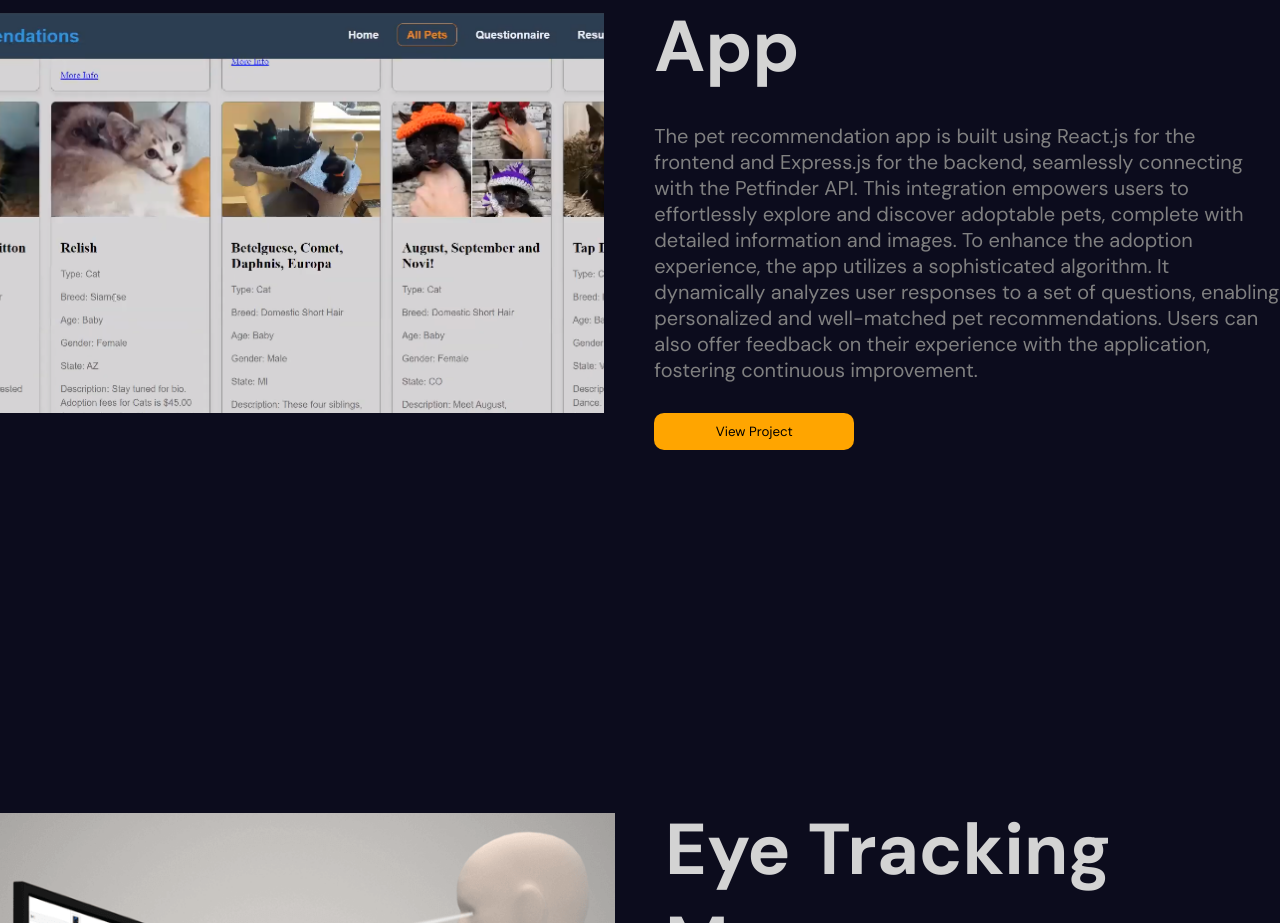
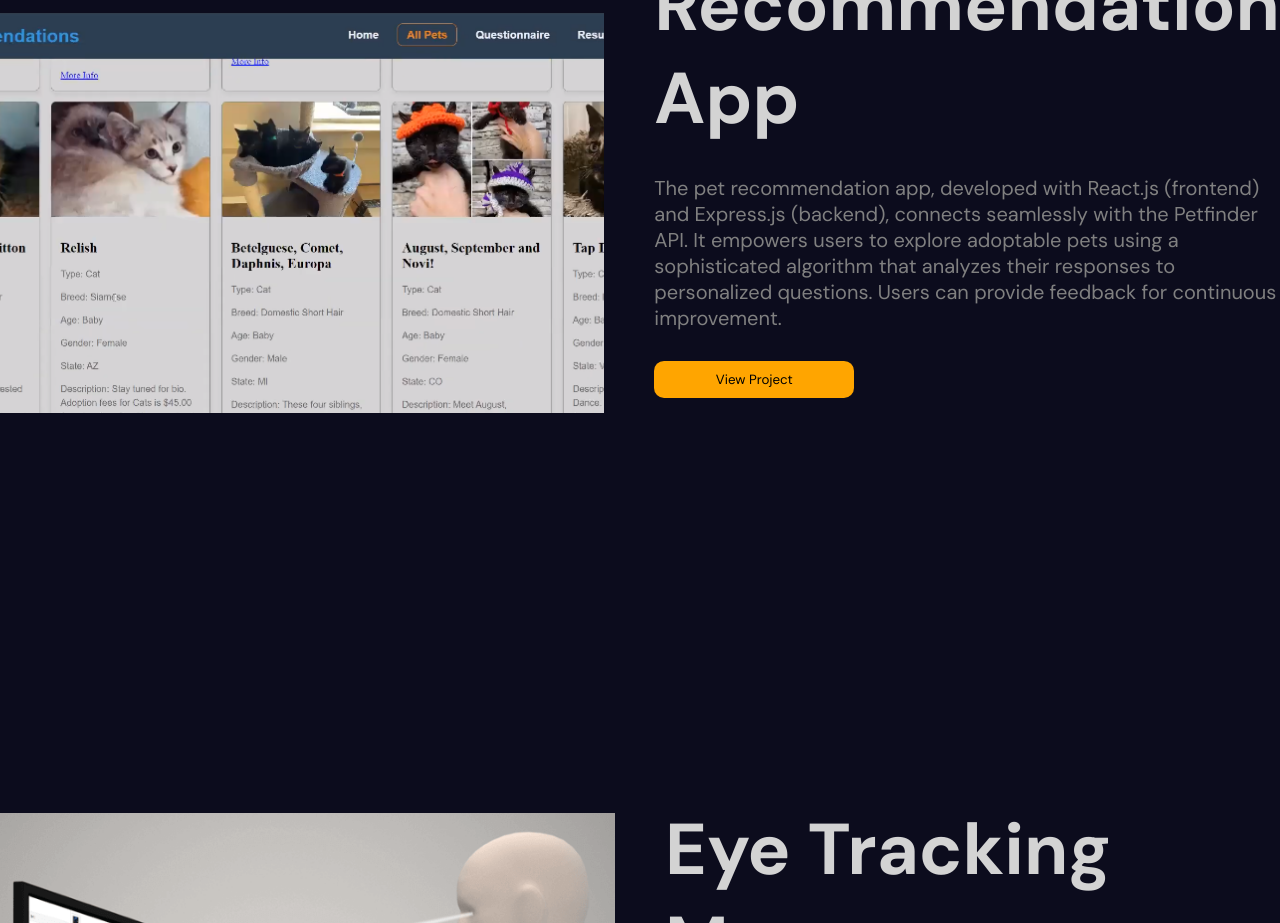
Before and after one commit to Skugane6/portfolioV3, a React (Vite) app: page / in a window 1280 px wide. Shown: the part 1940-2863 px from the top of the page. Built offline with nearby package versions, Linux system fonts and the light colour scheme.

Commit message:
updated description

```diff
--- a/src/components/portfolio/Portfolio.jsx
+++ b/src/components/portfolio/Portfolio.jsx
@@ -7,7 +7,7 @@ const items = [
     id: 1,
     title: "Pet Recommendation App",
     img: "./pet.png",
-    desc: "The pet recommendation app is built using React.js for the frontend and Express.js for the backend, seamlessly connecting with the Petfinder API. This integration empowers users to effortlessly explore and discover adoptable pets, complete with detailed information and images. To enhance the adoption experience, the app utilizes a sophisticated algorithm. It dynamically analyzes user responses to a set of questions, enabling personalized and well-matched pet recommendations. Users can also offer feedback on their experience with the application, fostering continuous improvement.",
+    desc: "The pet recommendation app, developed with React.js (frontend) and Express.js (backend), connects seamlessly with the Petfinder API. It empowers users to explore adoptable pets using a sophisticated algorithm that analyzes their responses to personalized questions. Users can provide feedback for continuous improvement.",
     url: "https://www.youtube.com/watch?v=0Tip-LDCYig&t=87s"
   },
   {
```
